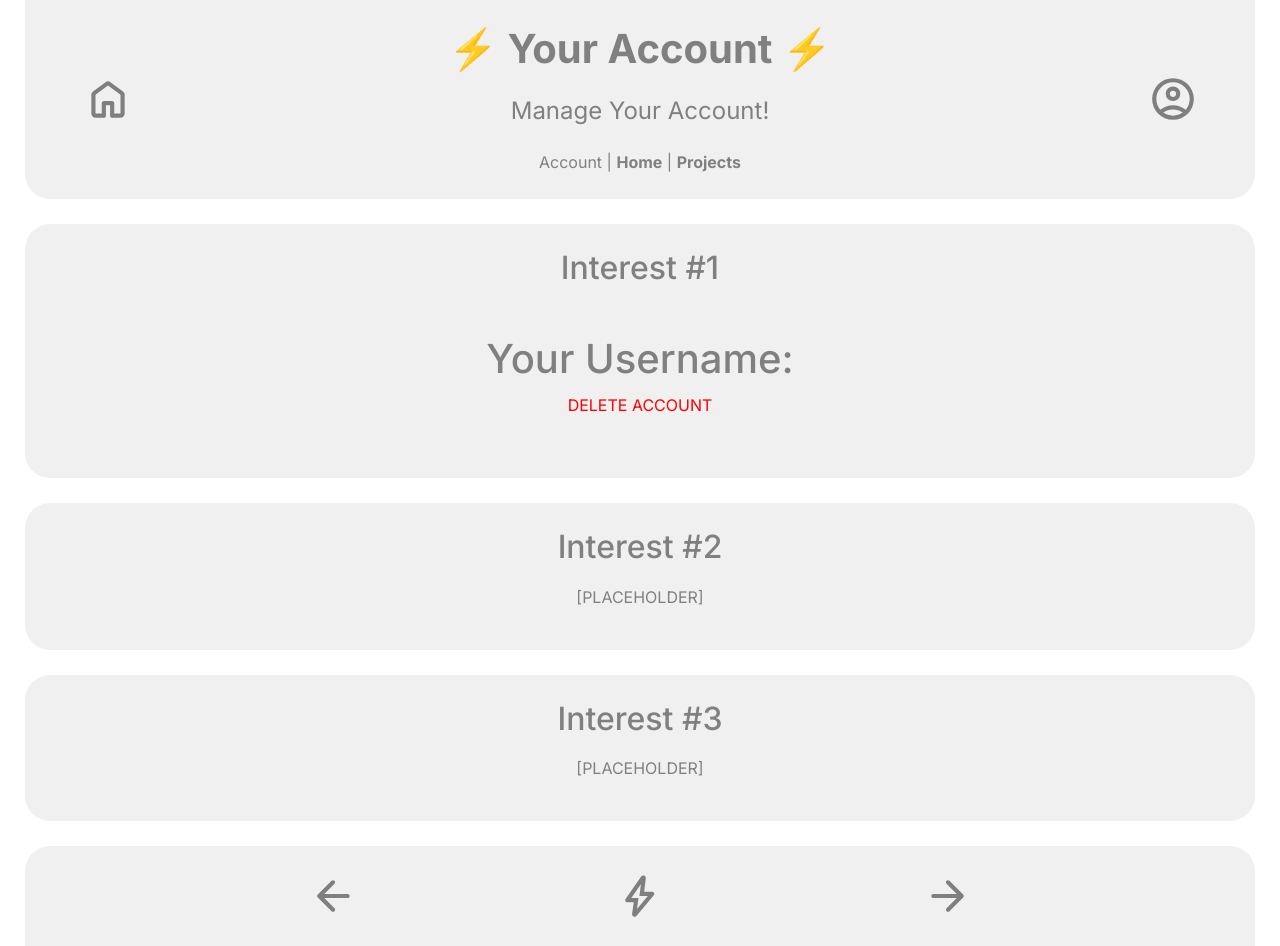
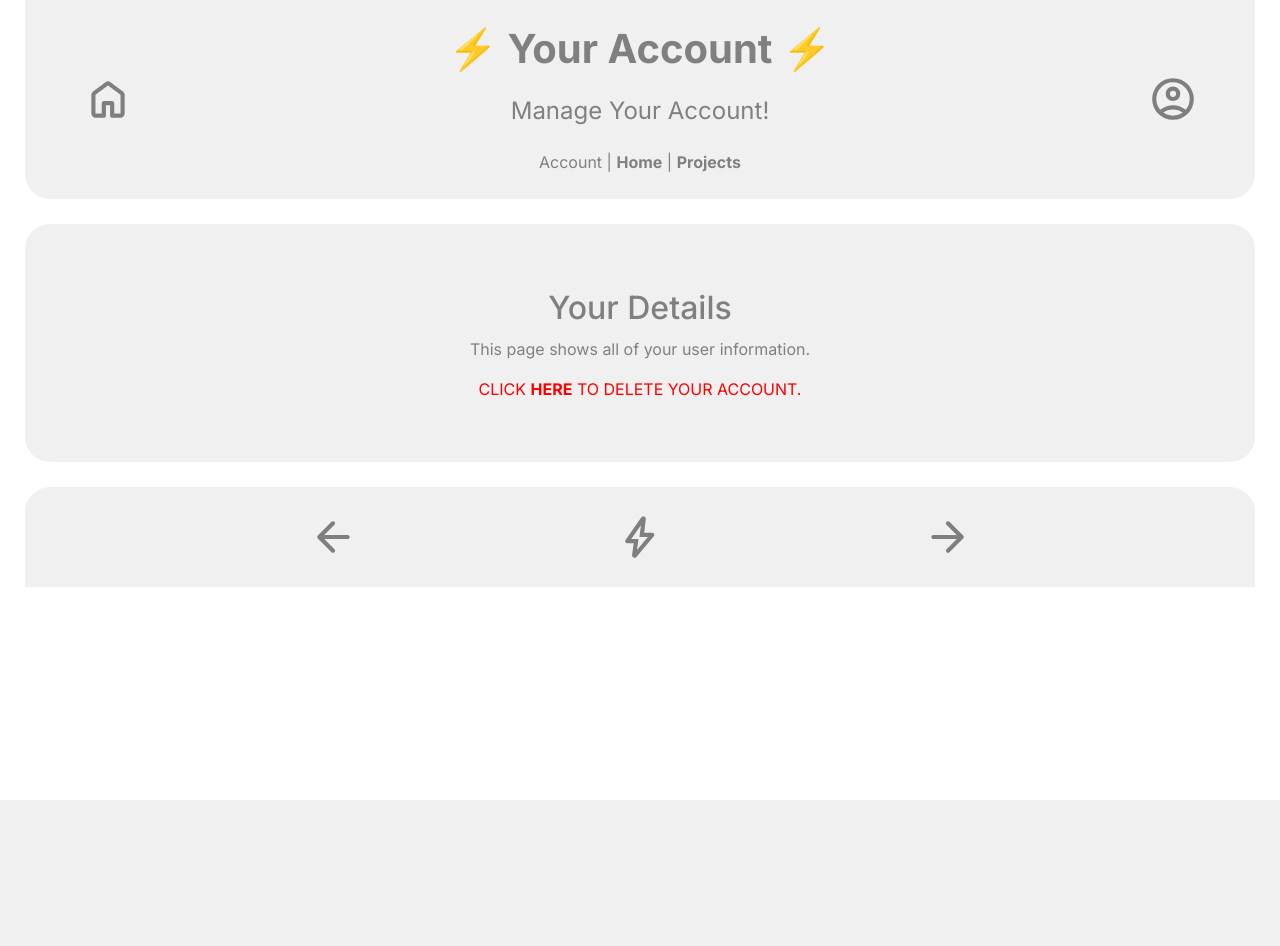
Before and after one commit to CaydnPB/SprintBoard, a Django app: page /account/ in a window 1280 px wide. After the commit the page ends 800 px from the top, so only its background shows below. Run offline with Django 4.2, Linux system fonts and the light colour scheme.

Commit message:
Update Django template structures

```diff
--- a/SprintBoard/projectboard/templates/projectboard/account.html
+++ b/SprintBoard/projectboard/templates/projectboard/account.html
@@ -6,6 +6,13 @@
 {% block currentLink2 %}{% endblock %}
 {% block currentLink3 %}{% endblock %}
 {% block content %}
-    <h1>Your Username: </h1>
-    <p style="color: red;">DELETE ACCOUNT</p>
+<div class="card">
+    <div class="cardtext">
+        <div class="container" style="margin-top: 40px; text-align: center;">
+            <h2>Your Details</h2>
+            <p>This page shows all of your user information.</p>
+            <p style="color: red;">CLICK <a href="/" style="color: red;">HERE</a> TO DELETE YOUR ACCOUNT.</p>
+        </div>
+    </div>
+</div>
 {% endblock %}
--- a/SprintBoard/projectboard/templates/projectboard/base.html
+++ b/SprintBoard/projectboard/templates/projectboard/base.html
@@ -108,7 +108,7 @@
       object-fit: cover
     }
 
-    .imageText {
+    .imagetext {
       margin-top: 25px;
       display: flex;
       flex-direction: row;
@@ -120,7 +120,7 @@
       column-gap: 20px;
     }
 
-    .imageText2 {
+    .cardtext {
       display: flex;
       flex-direction: row;
       flex-wrap: wrap;
@@ -131,7 +131,7 @@
       column-gap: 20px;
     }
 
-    .imageText img {
+    .imagetext img {
       width: 200px;
       transition: 0.2s;
       max-width: 50%;
@@ -230,24 +230,7 @@
       <a href="/account"><img src="{% static 'images/user.svg' %}" alt="Account" class="svg"></a>
     </div>
   </header>
-  <div class="card">
-    <h2>Interest #1</h2>
-    <div class="imageText2">
-      <div class="container" style="margin-top: 40px; text-align: center;">{% block content %}{% endblock %}</div>
-    </div>
-  </div>
-  <div class="card">
-    <h2>Interest #2</h2>
-    <div class="imageText2">
-      <p>[PLACEHOLDER]</p>
-    </div>
-  </div>
-  <div class="card">
-    <h2>Interest #3</h2>
-    <div class="imageText2">
-      <p>[PLACEHOLDER]</p>
-    </div>
-  </div>
+  <div id="content" style="padding: 0px;">{% block content %}{% endblock %}</div>
   <footer>
     <a href="javascript:window.history.back();"><img src="{% static 'images/arrowback.svg' %}" alt="Image 1" class="svg"></a>
     <a href="#"><img src="{% static 'images/bolt.svg' %}" alt="Image 2" class="svg"></a>
```
Also changed, not shown: SprintBoard/projectboard/templates/projectboard/createproject.html (+8 -2 lines), SprintBoard/projectboard/templates/projectboard/home.html (+7 -0 lines), SprintBoard/projectboard/templates/projectboard/projects.html (+9 -3 lines).
